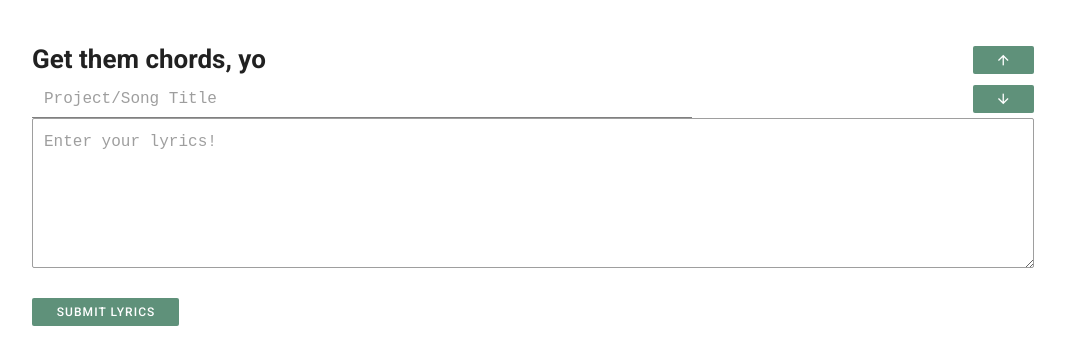
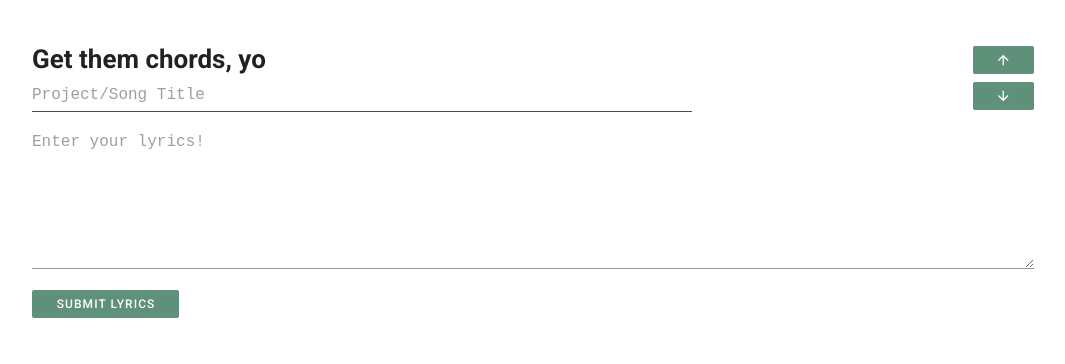
Before and after one commit to addiejackson/chord-lyric-automation, a Vue app: page / in a window 1280 px wide. Shown: the top 364 px of the page, without its empty margins (107-1172 px from the left). Built offline with nearby package versions, Linux system fonts and the light colour scheme.

Commit message:
align textboxes

```diff
--- a/src/components/LyricInput.vue
+++ b/src/components/LyricInput.vue
@@ -33,9 +33,6 @@
           v-model="title"
           placeholder="Project/Song Title"
           hide-details
-          dense
-          solo
-          flat
           tabindex="1"
           style="border-radius:0px;border-bottom:1px solid gray;"
         />
@@ -67,7 +64,6 @@
           rows="5"
           cols="33"
           placeholder="Enter your lyrics!"
-          outlined
           tabindex="3"
         ></v-textarea>
       </v-col>
```
